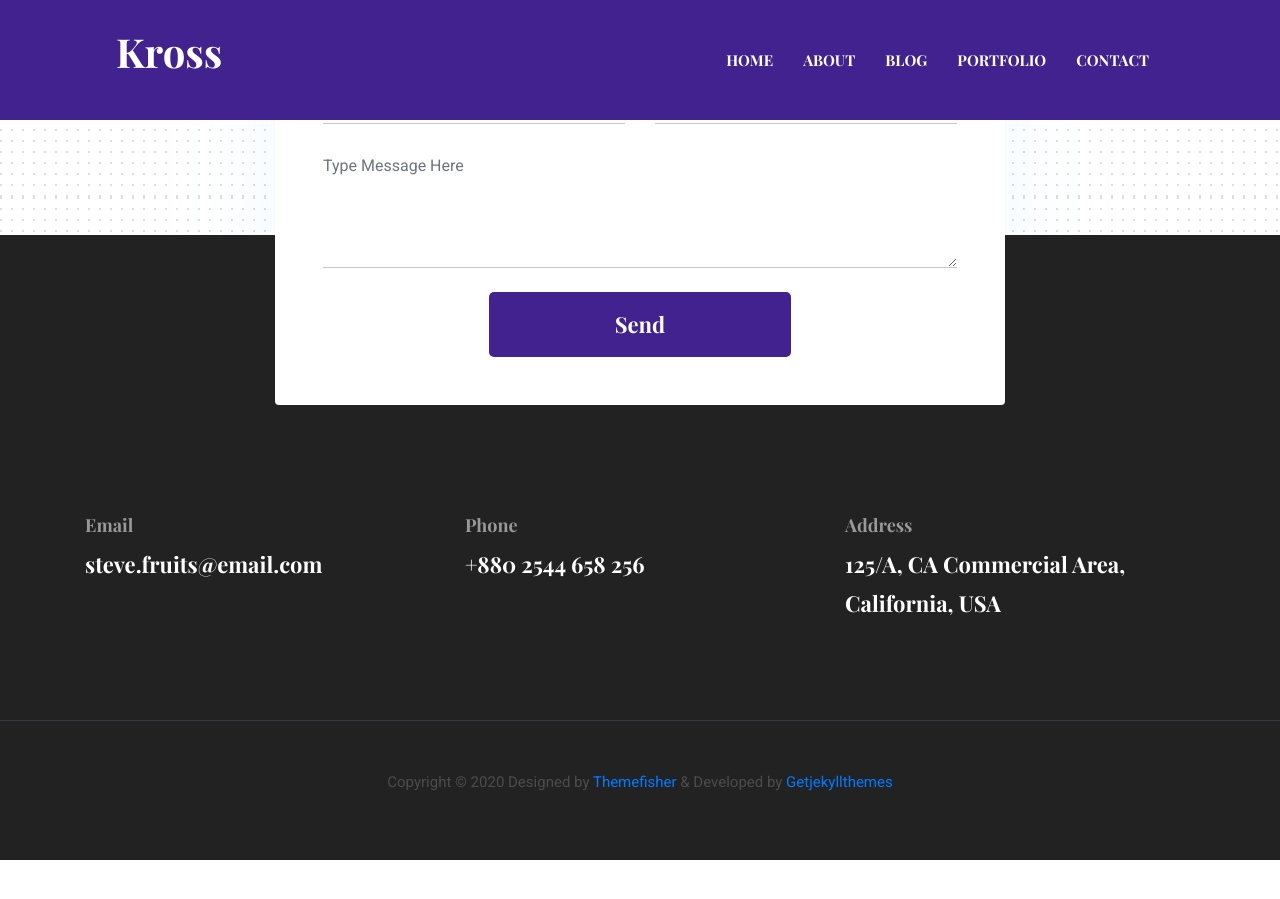
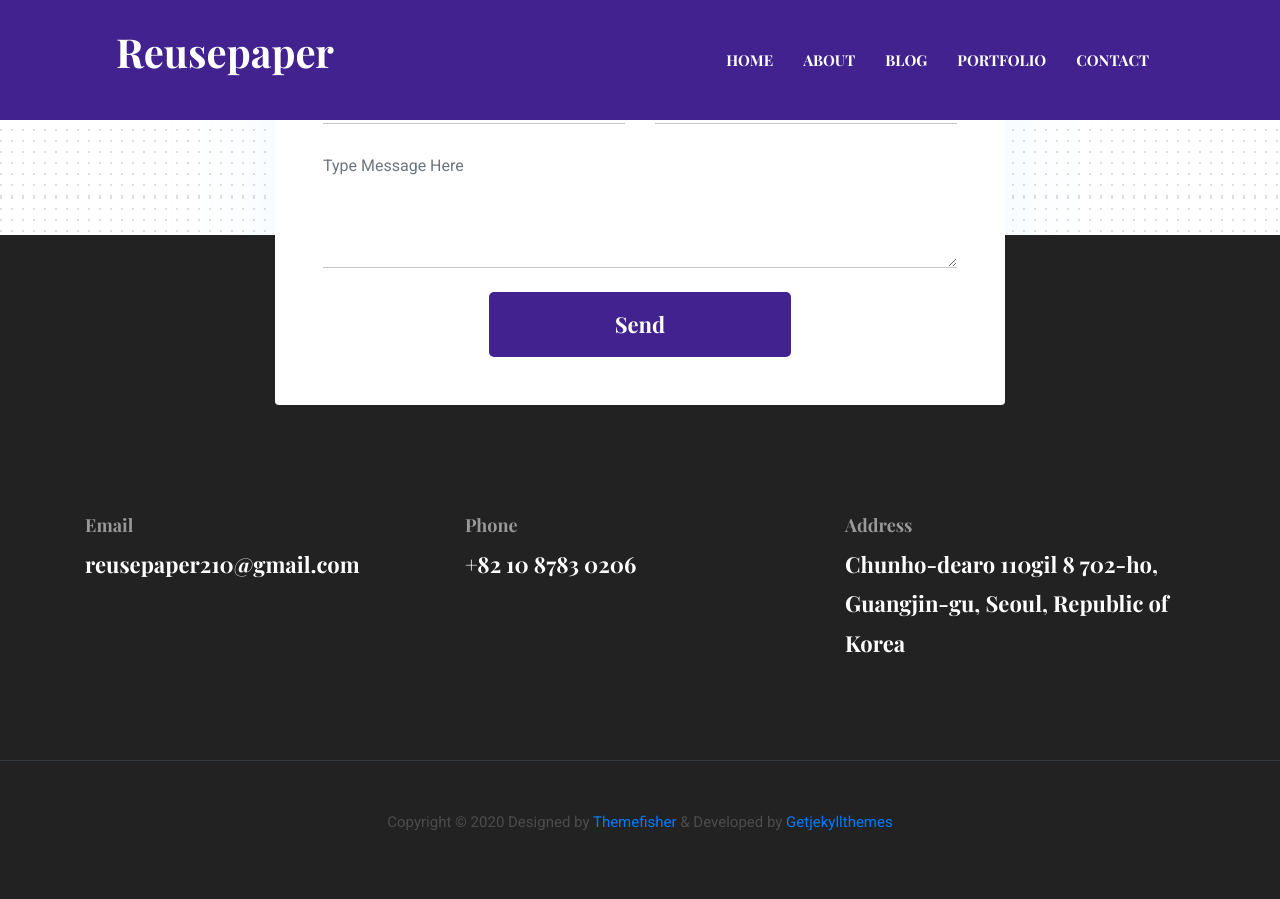
Before and after one commit to reusepaper/reusepaper.github.io, a Jekyll site: the page built from index.html, in a window 1280 px wide and 900 px high, scrolled down 6630 px. Built offline with Jekyll 4.4.1, drawn with Linux system fonts in a browser that asks for light colours; before the commit the page ends 7490 px from its top, so only the background shows below that; some of the changed text lies outside the part shown.

Commit message:
메인 화면 변경해보기

```diff
--- a/_data/settings.yml
+++ b/_data/settings.yml
@@ -2,13 +2,13 @@
 #-------------------------------
 # General Site Settings
 
-title: Kross
+title: Reusepaper
 logo:
 author: themefisher
 description: this is meta description
-email: steve.fruits@email.com
-phone: +880 2544 658 256
-address: 125/A, CA Commercial Area, California, USA
+email: reusepaper210@gmail.com
+phone: +82 10 8783 0206
+address: Chunho-dearo 110gil 8 702-ho, Guangjin-gu, Seoul, Republic of Korea
 copyright: Copyright &copy; 2020 Designed by [Themefisher](https://themefisher.com) & Developed by [Getjekyllthemes](https://getjekyllthemes.com)
 
 menu:
@@ -36,7 +36,7 @@ disqus-identifier: # Add your shortname for Disqus Comment. For example mr-brown
 # Hero Section
 
 hero:
-  hero-title: Hi! I’m <br> Christoher <br> UX designer
+  hero-title: Hi! I’m <br> Yeon-Ji Lim <br> Web developer :)
 
 social:
   - { icon: "ti-facebook", link: "#" }
```
Also changed, not shown: 1 other file.
